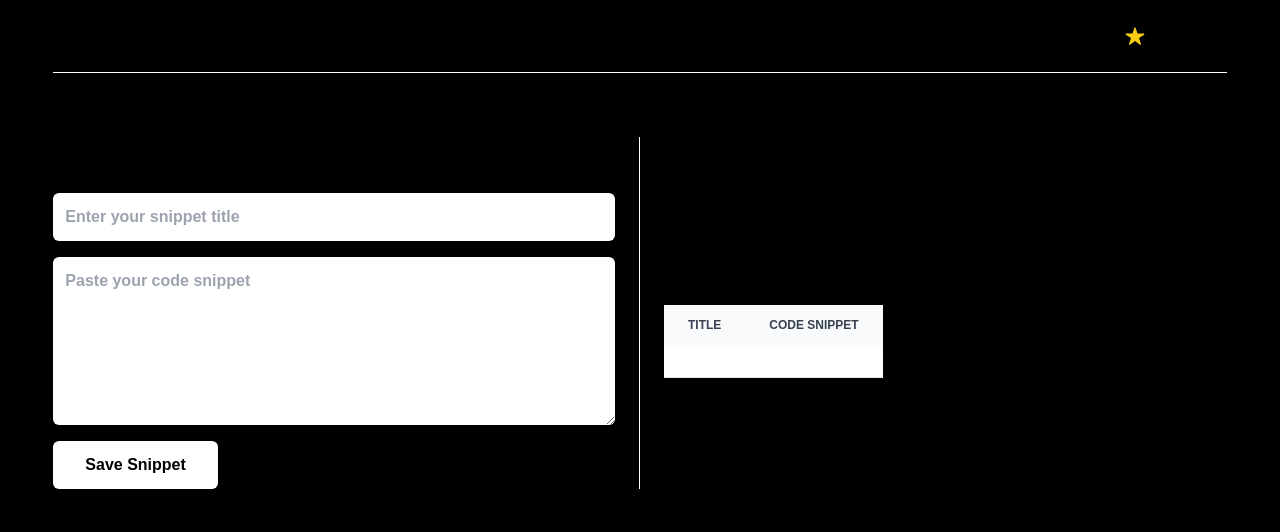
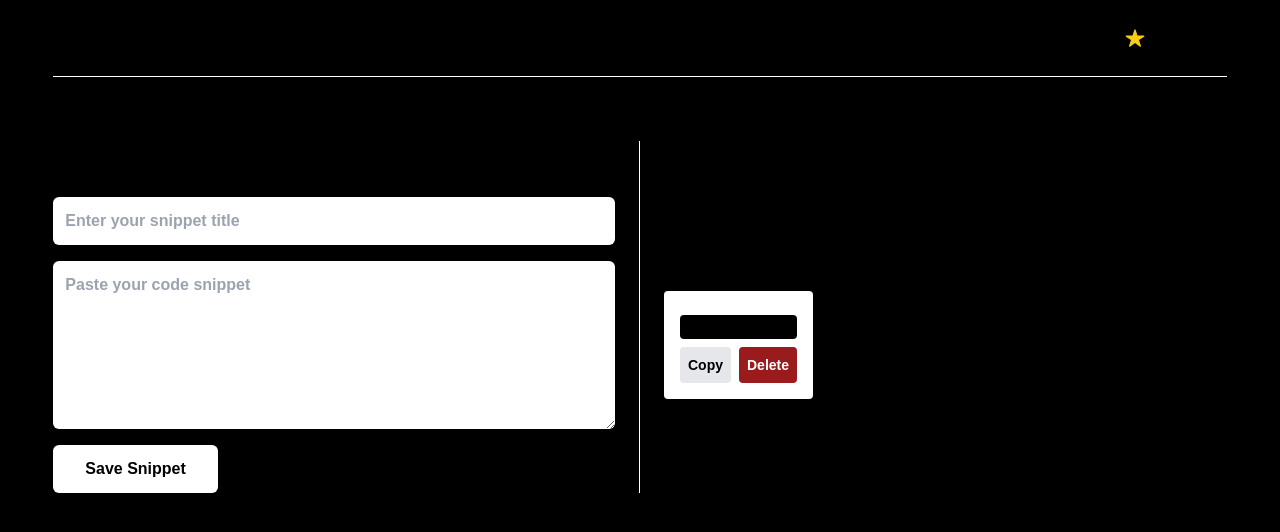
Before and after one commit to codewithmide/neon-snippetManager, a Next.js app: page / in a window 1280 px wide. Both pictures are taken after typing "Sample", "Sample" into the empty fields and a click on the button "Save Snippet". Shown: the top 532 px of the page. Built offline with nearby package versions, Linux system fonts and the light colour scheme; no server answers; the database is empty.

Commit message:
update ui

```diff
--- a/src/app/page.tsx
+++ b/src/app/page.tsx
@@ -2,7 +2,7 @@
 
 import { UserButton } from "@clerk/nextjs";
 import { useEffect } from "react";
-import { getSnippets, addSnippet } from "@/lib/snippets";
+import { getSnippets, addSnippet, deleteSnippet } from "@/lib/snippets";
 import SnippetForm from "@/components/SnippetForm";
 import SnippetList from "@/components/SnippetList";
 import { IoStar } from 'react-icons/io5';
@@ -11,6 +11,7 @@ import { useSnippets } from "@/hooks/useSnippets";
 export default function Home() {
   const { snippets, setSnippets } = useSnippets();
 
+  // Function to fetch snippets
   useEffect(() => {
     const fetchData = async () => {
       try {
@@ -24,6 +25,7 @@ export default function Home() {
     fetchData();
   }, [setSnippets]);
 
+  // Function to add a snippet
   const handleAddSnippet = async (title: string, snippet: string) => {
     try {
       const response = await addSnippet(title, snippet);
@@ -37,16 +39,22 @@ export default function Home() {
     }
   };
 
-
-
+  // Function to delete a snippet
+  const handleDeleteSnippet = async (id: number) => {
+    try {
+      await deleteSnippet(id);
+      // Remove the snippet from the local state
+      setSnippets(snippets.filter(snippet => snippet.id !== id));
+    } catch (error) {
+      console.error("Failed to delete snippet:", error);
+    }
+  };
 
   return (
     <div className="w-full min-h-screen font-bold font-sansSerif bg-black overflow-x-hidden flex-col flex items-center gap-16">
       {/* Header */}
       <nav className="w-11/12 border-white border-b py-6 flex items-center justify-between">
-        <div>
-          <div className="tracking-wide">SnippetHive</div>
-        </div>
+        <div className="tracking-wide text-xl font-semibold">SnippetHive</div>
         <div className="flex items-center gap-3">
           <span className="font-bold">
             <a
@@ -79,7 +87,7 @@ export default function Home() {
           <h1 className="text-2xl">
             My snippet(s)
           </h1>
-          <SnippetList snippets={snippets} />
+          <SnippetList onDelete={handleDeleteSnippet} snippets={snippets} />
         </div>
       </main>
       {/* Body Ends */}
--- a/src/components/SnippetForm.tsx
+++ b/src/components/SnippetForm.tsx
@@ -1,3 +1,5 @@
+"use client"
+
 import React, { useState } from 'react';
 
 const SnippetForm = ({ onAddSnippet }: { onAddSnippet: any }) => {
@@ -8,13 +10,12 @@ const SnippetForm = ({ onAddSnippet }: { onAddSnippet: any }) => {
     e.preventDefault();
 
     if (!title || !snippet) {
-      // Handle validation error
+      alert("Title and snippet are required!");
       return;
     }
 
     try {
       await onAddSnippet(title, snippet);
-      // Clear form after successful submission
       setTitle('');
       setsnippet('');
     } catch (error) {
--- a/src/components/SnippetList.tsx
+++ b/src/components/SnippetList.tsx
@@ -1,25 +1,51 @@
+"use client"
+
 import React from 'react';
 
-const SnippetList = ({ snippets }: { snippets: any}) => {
+// ... existing imports ...
+
+const SnippetList = ({ snippets, onDelete }: { snippets: any, onDelete: (id: number) => void }) => {
+  // Function to copy the snippet to the clipboard
+  const copyToClipboard = (snippet: string) => {
+    navigator.clipboard.writeText(snippet).then(() => {
+      alert("Copied");
+    });
+  };
+
+  // Function to handle deleting a snippet
+  const handleDelete = async (id: number) => {
+    try {
+      await onDelete(id);
+    } catch (error) {
+      console.error("Failed to delete snippet:", error);
+    }
+  };
+
   return (
-    <table className="w-fit text-sm text-left rtl:text-right text-gray">
-      <thead className="text-xs text-gray-700 uppercase bg-gray-50">
-        <tr>
-          <th scope="col" className="px-6 py-3">Title</th>
-          <th scope="col" className="px-6 py-3">Code Snippet</th>
-        </tr>
-      </thead>
-      <tbody>
-        {snippets.map((snippet: any) => (
-          <tr key={snippet.id} className="bg-white border-b dark:bg-gray-800 dark:border-gray-700">
-            <td className="px-6 py-4 text-sm">{snippet.title}</td>
-            <td className="px-6 py-4 text-sm">
-              <pre className='whitespace-pre-wrap'>{snippet.snippet}</pre>
-            </td>
-          </tr>
-        ))}
-      </tbody>
-    </table>
+    <div className="space-y-4">
+      {snippets.map((snippet: any) => (
+        <div key={snippet.id} className="bg-white text-black p-4 rounded shadow-md">
+          <p className="font-bold mb-2">{snippet.title}</p>
+          <pre className="whitespace-pre-wrap text-sm bg-black text-white rounded p-3 mb-2">
+            {snippet.snippet}
+          </pre>
+          <div className='flex items-center justify-between'>
+            <button
+              onClick={() => copyToClipboard(snippet.snippet)}
+              className="text-sm bg-gray-200 hover:bg-gray-300 rounded p-2 mr-2"
+            >
+              Copy
+            </button>
+            <button
+              onClick={() => handleDelete(snippet.id)}
+              className="text-sm bg-red-800 hover:bg-red-900 text-white rounded p-2"
+            >
+              Delete
+            </button>
+          </div>
+        </div>
+      ))}
+    </div>
   );
 };
 
--- a/src/hooks/useSnippets.ts
+++ b/src/hooks/useSnippets.ts
@@ -1,7 +1,7 @@
 import { useEffect, useState, SetStateAction, Dispatch } from 'react';
 import { getSnippets } from '@/lib/snippets';
 
-type Snippet = Record<string, any>; // Adjust the type according to your snippet structure
+type Snippet = Record<string, any>;
 
 export function useSnippets() {
   const [snippets, setSnippets] = useState<Record<string, any>[]>([]);
--- a/src/lib/snippets.ts
+++ b/src/lib/snippets.ts
@@ -34,3 +34,22 @@ export async function addSnippet(title: string, snippet: string) {
   const response = await sql`INSERT INTO snippets (title, snippet) VALUES (${title}, ${snippet}) RETURNING *`;
   return response;
 }
+
+// An async function to delete a snippet
+export async function deleteSnippet(id: number) {
+  const databaseUrl = "postgresql://codewithmide:9QPrwx3bsYnh@ep-solitary-tooth-79977739.us-east-2.aws.neon.tech/neondb";
+
+  if (!databaseUrl) {
+    console.error("DATABASE_URL is not defined.");
+    return;
+  }
+
+  const sql = neon(databaseUrl);
+
+  try {
+    const response = await sql`DELETE FROM snippets WHERE id = ${id}`;
+    return response;
+  } catch (error) {
+    console.error("Error deleting snippet:", error);
+  }
+}
```
